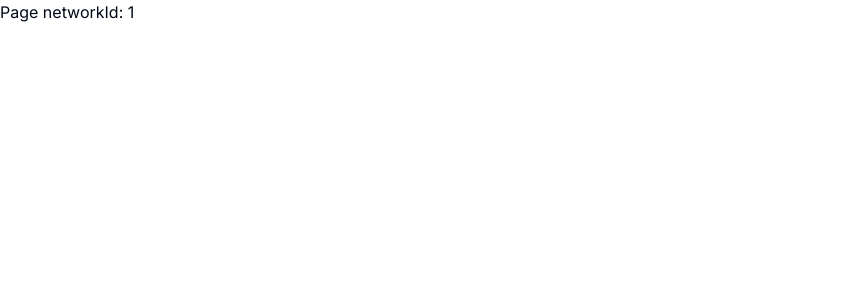
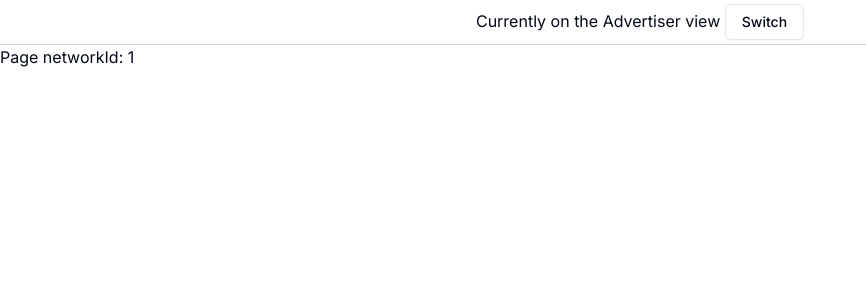
Before and after one commit to natively-ads/mvp, a Next.js app in the folder apps/web/: page /advertisers/networks/1/campaign/new in a window 1280 px wide. Shown: the top 300 px of the page, without its empty margins (0-866 px from the left). Built offline with nearby package versions, Linux system fonts and the light colour scheme.

Commit message:
Context Switching Between Apps (#19)

```diff
--- a/apps/web/package.json
+++ b/apps/web/package.json
@@ -17,6 +17,7 @@
     "dependencies": {
         "@radix-ui/react-icons": "^1.3.0",
         "@radix-ui/react-label": "^2.0.2",
+        "@radix-ui/react-slot": "^1.0.2",
         "class-variance-authority": "^0.7.0",
         "clsx": "^2.1.0",
         "next": "^14.0.3",
--- /dev/null
+++ b/apps/web/src/app/advertisers/layout.tsx
@@ -0,0 +1,18 @@
+import ContextHeader from "@/components/contextHeader";
+import React from "react";
+
+export default function AdvertiserLayout({
+  children,
+}: {
+  children: React.ReactNode;
+}): JSX.Element {
+  return (
+    <React.Fragment>
+      <ContextHeader
+        message="Currently on the Advertiser view"
+        linkTo="/publishers"
+      />
+      {children}
+    </React.Fragment>
+  );
+}
--- /dev/null
+++ b/apps/web/src/app/advertisers/page.tsx
@@ -0,0 +1,7 @@
+export default function AdvertiserPage(): JSX.Element {
+  return (
+    <div>
+      <h1>Advertiser</h1>
+    </div>
+  );
+}
--- a/apps/web/src/app/page.tsx
+++ b/apps/web/src/app/page.tsx
@@ -1,15 +1,5 @@
-"use client";
-
-import { Input } from "@/components/ui/input";
-import { Label } from "@/components/ui/label";
-
 const Page = () => {
-    return (
-        <div className="grid w-full max-w-sm items-center gap-1.5">
-            <Label htmlFor="picture">Picture</Label>
-            <Input id="picture" type="file" />
-        </div>
-    );
+  return <div className="w-full h-full">App home page</div>;
 };
 
 export default Page;
--- a/apps/web/src/app/publishers/layout.tsx
+++ b/apps/web/src/app/publishers/layout.tsx
@@ -1,4 +1,6 @@
+import ContextHeader from "@/components/contextHeader";
 import { Metadata } from "next";
+import React from "react";
 
 // this is where we should authenticate and make sure that only publsihers are accessing publisher routes
 // hypothetical for now
@@ -13,5 +15,13 @@
 }: {
   children: React.ReactNode;
 }): JSX.Element {
-  return <>{children}</>;
+  return (
+    <React.Fragment>
+      <ContextHeader
+        message="Currently on the Publisher view"
+        linkTo="/advertisers"
+      />
+      {children}
+    </React.Fragment>
+  );
 }
--- a/apps/web/src/app/publishers/page.tsx
+++ b/apps/web/src/app/publishers/page.tsx
@@ -1,7 +1,7 @@
 // the landing page for publishers (just options to go to other pages)
 
-const Page = () => {
-  return <div>Page</div>;
+const PublisherPage = () => {
+  return <div>Publisher</div>;
 };
 
-export default Page;
+export default PublisherPage;
--- /dev/null
+++ b/apps/web/src/components/contextHeader.tsx
@@ -0,0 +1,25 @@
+import { buttonVariants } from "@/components/ui/button";
+import Link from "next/link";
+
+interface IContextHeaderProps {
+  message: string;
+  linkTo: string;
+}
+
+function ContextHeader(props: IContextHeaderProps) {
+  return (
+    <div className="flex justify-center border-b border-gray-300 py-1">
+      <span className="text-center">
+        {props.message}{" "}
+        <Link
+          className={buttonVariants({ variant: "outline" })}
+          href={props.linkTo}
+        >
+          Switch
+        </Link>
+      </span>
+    </div>
+  );
+}
+
+export default ContextHeader;
--- /dev/null
+++ b/apps/web/src/components/ui/button.tsx
@@ -0,0 +1,57 @@
+import * as React from "react";
+import { Slot } from "@radix-ui/react-slot";
+import { cva, type VariantProps } from "class-variance-authority";
+
+import { cn } from "@/lib/utils";
+
+const buttonVariants = cva(
+  "inline-flex items-center justify-center whitespace-nowrap rounded-md text-sm font-medium transition-colors focus-visible:outline-none focus-visible:ring-1 focus-visible:ring-ring disabled:pointer-events-none disabled:opacity-50",
+  {
+    variants: {
+      variant: {
+        default:
+          "bg-primary text-primary-foreground shadow hover:bg-primary/90",
+        destructive:
+          "bg-destructive text-destructive-foreground shadow-sm hover:bg-destructive/90",
+        outline:
+          "border border-input bg-background shadow-sm hover:bg-accent hover:text-accent-foreground",
+        secondary:
+          "bg-secondary text-secondary-foreground shadow-sm hover:bg-secondary/80",
+        ghost: "hover:bg-accent hover:text-accent-foreground",
+        link: "text-primary underline-offset-4 hover:underline",
+      },
+      size: {
+        default: "h-9 px-4 py-2",
+        sm: "h-8 rounded-md px-3 text-xs",
+        lg: "h-10 rounded-md px-8",
+        icon: "h-9 w-9",
+      },
+    },
+    defaultVariants: {
+      variant: "default",
+      size: "default",
+    },
+  },
+);
+
+export interface ButtonProps
+  extends React.ButtonHTMLAttributes<HTMLButtonElement>,
+    VariantProps<typeof buttonVariants> {
+  asChild?: boolean;
+}
+
+const Button = React.forwardRef<HTMLButtonElement, ButtonProps>(
+  ({ className, variant, size, asChild = false, ...props }, ref) => {
+    const Comp = asChild ? Slot : "button";
+    return (
+      <Comp
+        className={cn(buttonVariants({ variant, size, className }))}
+        ref={ref}
+        {...props}
+      />
+    );
+  },
+);
+Button.displayName = "Button";
+
+export { Button, buttonVariants };
--- /dev/null
+++ b/apps/web/src/lib/config.ts
@@ -0,0 +1,7 @@
+/*
+ * This file contains all the constants used in the application
+ * Set the values that we want
+ */
+
+export const advertiserId: number = 1;
+export const publisherId: number = 1;
--- a/apps/web/src/lib/utils.ts
+++ b/apps/web/src/lib/utils.ts
@@ -1,6 +1,6 @@
-import { type ClassValue, clsx } from "clsx"
-import { twMerge } from "tailwind-merge"
+import { type ClassValue, clsx } from "clsx";
+import { twMerge } from "tailwind-merge";
 
 export function cn(...inputs: ClassValue[]) {
-  return twMerge(clsx(inputs))
+  return twMerge(clsx(inputs));
 }
```
Also changed, not shown: apps/web/src/components/ui/input.tsx (+8 -8 lines), apps/web/src/components/ui/label.tsx (+9 -9 lines), 1 other file (tests, documents, lock files or other folders).
